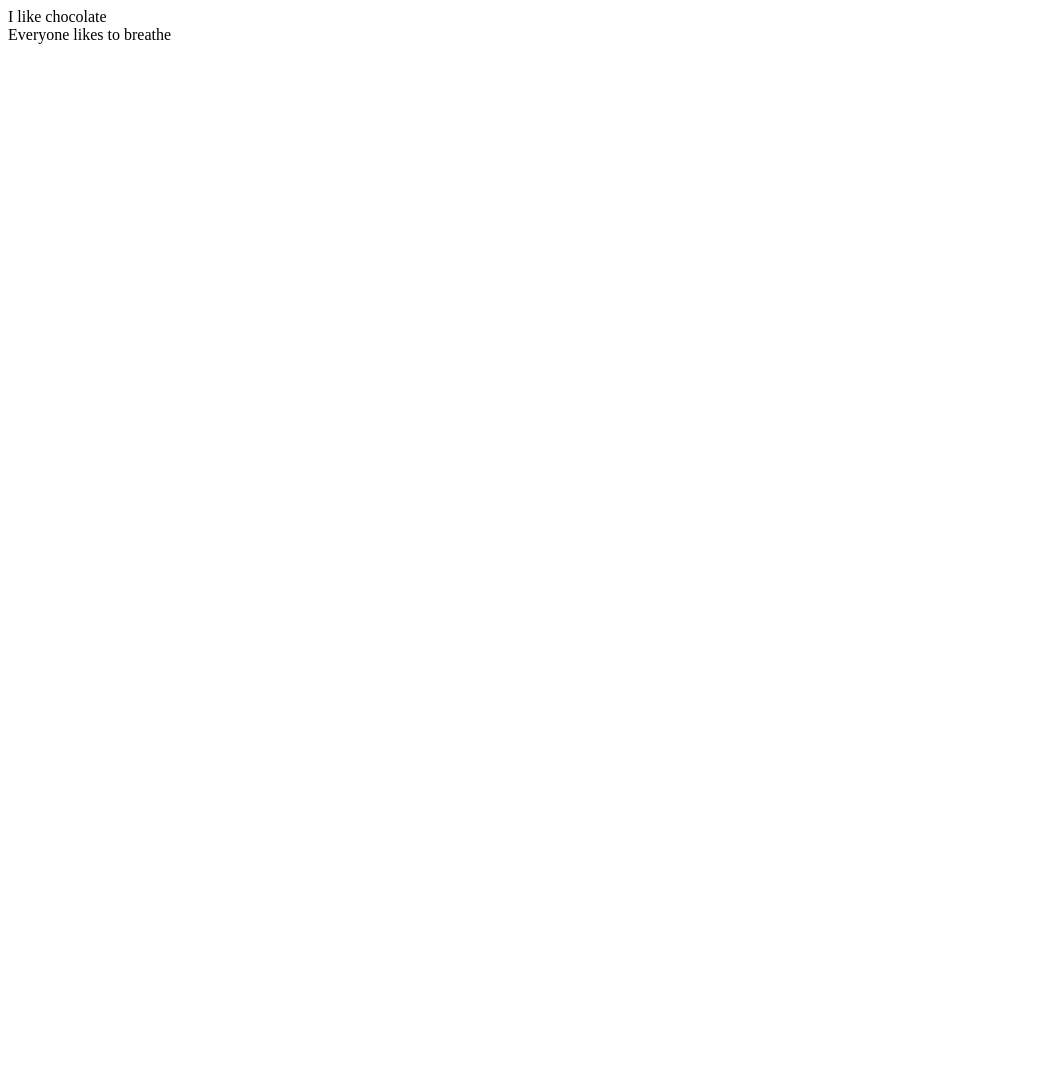
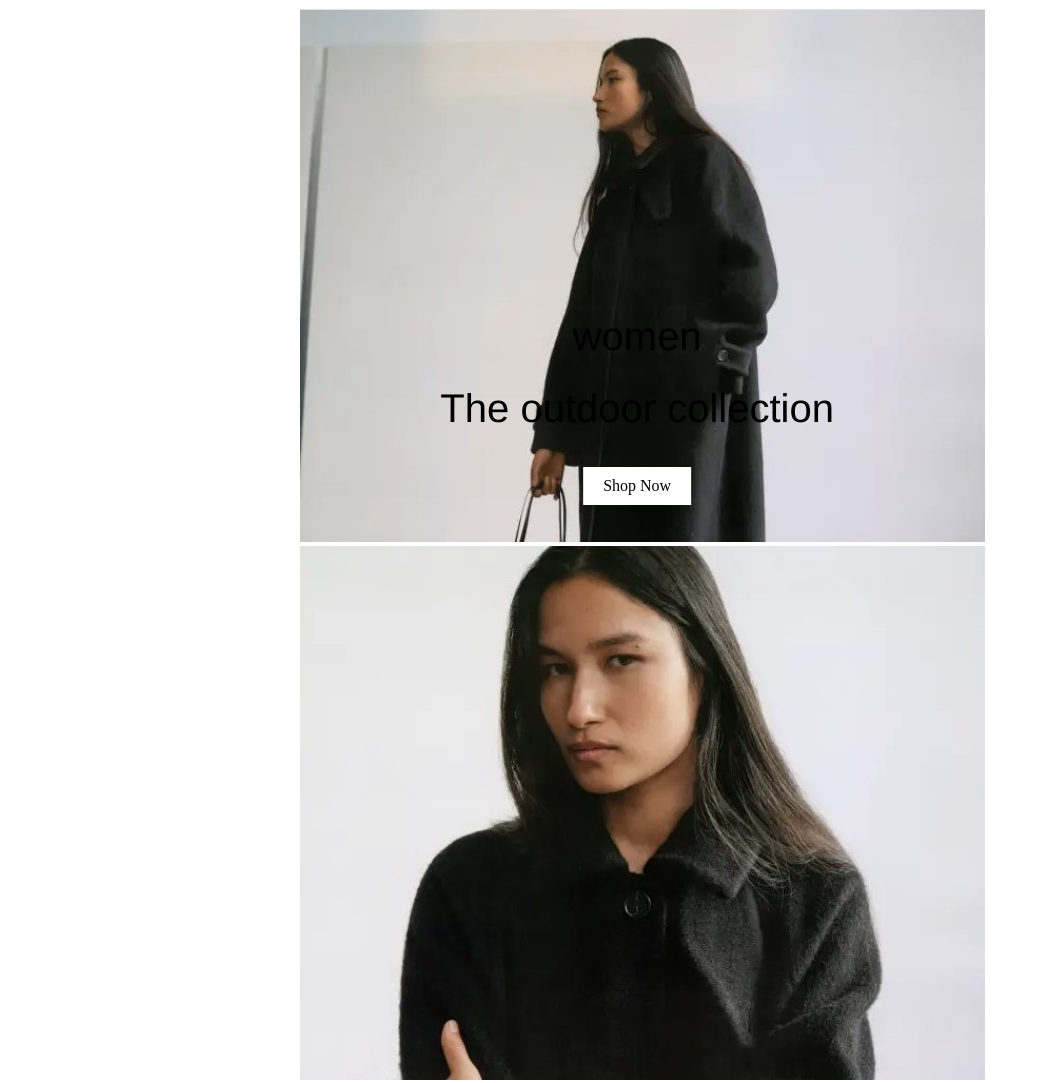
Before and after one commit to Danadan01/Online-Shop-Project, a plain HTML site: page Index.html in a window 1280 px wide. Shown: the whole page, without its empty margins (0-1040 px from the left). Before the commit the page ends 800 px from the top, so only its background shows below. Drawn offline with Linux system fonts and the light colour scheme.

Commit message:
OSP-7 add main

```diff
--- a/Index.html
+++ b/Index.html
@@ -1,12 +1,21 @@
 <!DOCTYPE html>
 <html lang="en">
-<head>
-  <meta charset="UTF-8">
-  <meta name="viewport" content="width=device-width, initial-scale=1.0">
-  <title>Document</title>
-</head>
-<body>
-  <header>I like chocolate</header>
-  <footer> Everyone likes to breathe </footer>
-</body>
+  <head>
+    <meta charset="UTF-8" />
+    <meta name="viewport" content="width=device-width, initial-scale=1.0" />
+    <title>Document</title>
+    <link rel="stylesheet" href="styles.css" />
+  </head>
+  <body>
+    <div class="image-container">
+      <img src="/images/pic1.jpg" alt="Image 1" />
+      <img src="/images/pic2.jpg" alt="Image 2" />
+
+      <div class="text-overlay">
+        <h1 class="heading-cap">women</h1>
+        <h1 class="heading-value">The outdoor collection</h1>
+        <div><a href="#" class="shop-button">Shop Now</a></div>
+      </div>
+    </div>
+  </body>
 </html>
--- /dev/null
+++ b/styles.css
@@ -0,0 +1,44 @@
+body {
+  text-align: center;
+}
+
+.image-container {
+  position: relative;
+  display: inline-block;
+}
+
+img {
+  margin: 0 -4px 0 auto;
+}
+
+.text-overlay {
+  position: absolute;
+  top: 25%;
+  left: 0;
+  transform: translateY(-50%);
+  transform: translateX(-1%);
+  padding: 10px;
+  width: 100%;
+  text-align: center;
+}
+
+.text-overlay div {
+  margin-top: 10px;
+  text-align: center;
+}
+
+.heading-cap,
+.heading-value {
+  font-family: "Arket Sans SC", HelveticaNeue-Light, "Helvetica Neue Light",
+    "Helvetica Neue", Helvetica, Arial, Sans-Serif;
+  font-weight: 400;
+  font-size: 40px;
+}
+.shop-button {
+  display: inline-block;
+  margin-top: 10px;
+  padding: 10px 20px;
+  background-color: white;
+  color: #070000;
+  text-decoration: none;
+}
```
Also changed, not shown: images/about.jpg (added), images/baby.jpg (added), images/children.jpg (added), images/gentlewoman.jpg (added), images/homeware.jpg (added), images/men.jpg (added), images/pic1.jpg (added), images/pic2.jpg (added), images/travel.jpg (added), images/women.jpg (added).
